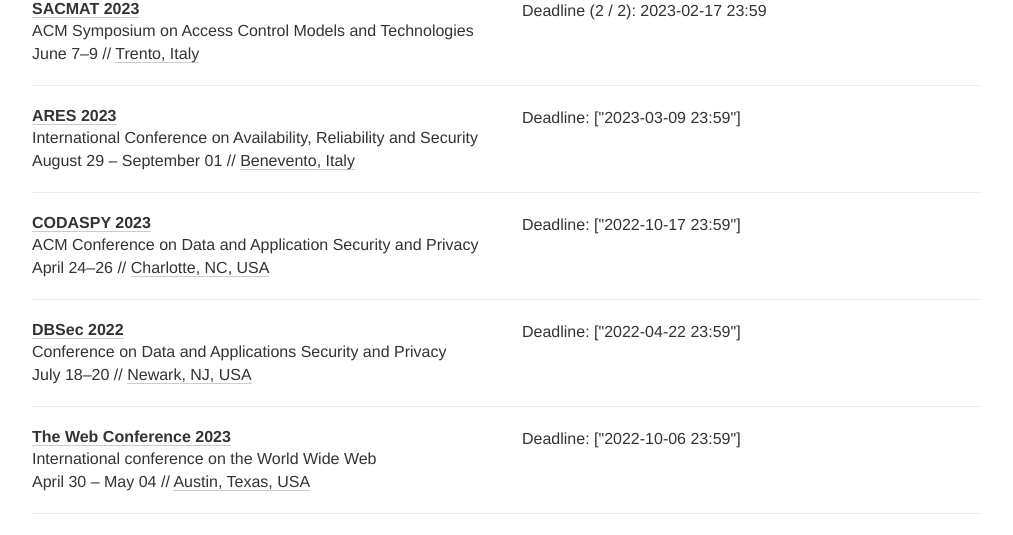
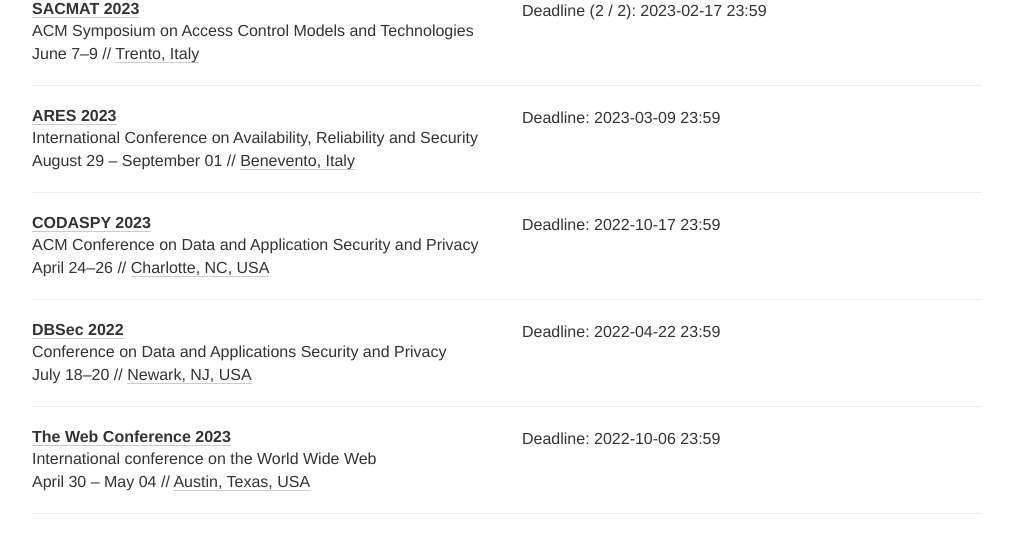
Before and after one commit to sec-deadlines/sec-deadlines.github.io, a Jekyll site: the page built from index.html, in a window 1280 px wide and 900 px high, scrolled down 6767 px. Shown: the part 151-686 px from the top of the window, without its empty margins (133-1146 px from the left). Built offline with Jekyll 4.4.1, drawn with Linux system fonts in a browser that asks for light colours; nearby versions of some CDN libraries; comment, search, counter and statistics services are not loaded.

Commit message:
More list fixes

```diff
--- a/_data/conferences.yml
+++ b/_data/conferences.yml
@@ -398,8 +398,7 @@
   description: International Conference on Availability, Reliability and Security
   year: 2023
   link: https://www.ares-conference.eu
-  deadline:
-    - ["2023-03-09 23:59"]
+  deadline: ["2023-03-09 23:59"]
   date: August 29 - September 01
   place: Benevento, Italy
   tags: [SEC, CONF, PRIV]
@@ -408,8 +407,7 @@
   description: ACM Conference on Data and Application Security and Privacy
   year: 2023
   link: http://www.codaspy.org/2023/
-  deadline:
-    - ["2022-10-17 23:59"]
+  deadline: ["2022-10-17 23:59"]
   date: April 24-26
   place: Charlotte, NC, USA
   tags: [CRYPTO, SEC, CONF, PRIV]
@@ -418,8 +416,7 @@
   description: Conference on Data and Applications Security and Privacy
   year: 2022
   link: http://cs.iit.edu/~dbsec2022
-  deadline:
-    - ["2022-04-22 23:59"]
+  deadline: ["2022-04-22 23:59"]
   date: July 18-20
   place: Newark, NJ, USA
   tags: [CRYPTO, SEC, CONF, PRIV]
@@ -428,8 +425,7 @@
   description: International conference on the World Wide Web
   year: 2023
   link: https://www2023.thewebconf.org
-  deadline:
-    - ["2022-10-06 23:59"]
+  deadline: ["2022-10-06 23:59"]
   date: April 30 - May 04
   place: Austin, Texas, USA
   tags: [CRYPTO, SEC, CONF, PRIV]
```
